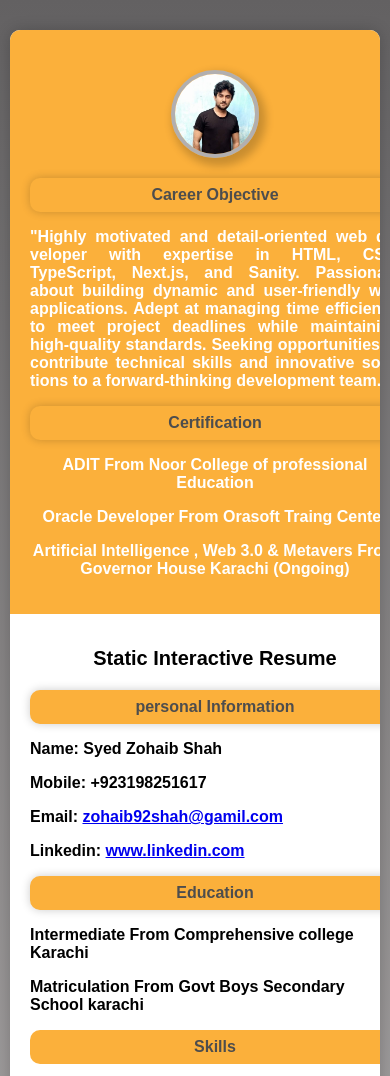
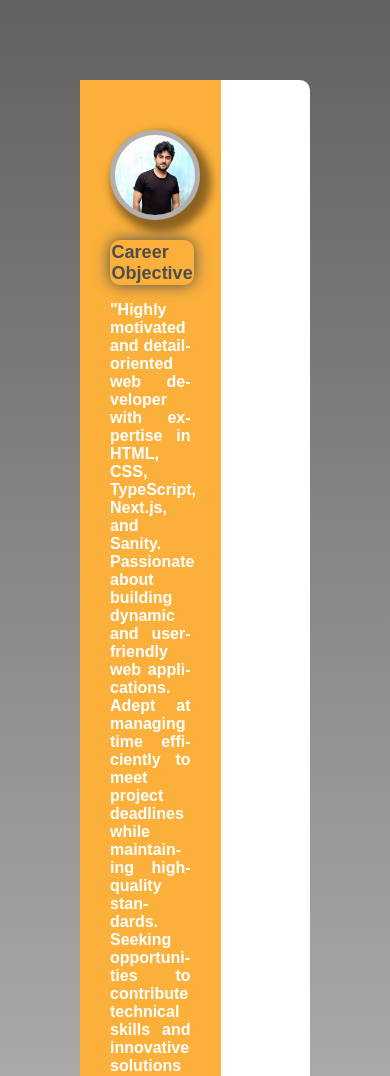
Before and after one commit to zohaib617/hackathone-milestone-1-2, a plain HTML site: page index.html in a window 390 px wide. Shown: the top 1076 px of the page. Drawn offline with Linux system fonts and the light colour scheme.

Commit message:
Update style.css

```diff
--- a/style.css
+++ b/style.css
@@ -3,21 +3,18 @@ body {
     font-family: 'Arial', sans-serif;
     background-color: #f4f4f4;
     margin: 0;
-    padding: 20px;
+    padding: 80px;
     background-image: linear-gradient(#636162, #b2afaf);
+    height: 122vh;
     font-weight: bold;
 }
 
 .resume-container {
     display: flex;
-    flex-direction: row;
     background-color: white;
-    width: 90%;
-    max-width: 1200px;
-    margin: 20px auto;
+    width: 80%;
+    margin: 0 auto;
     border-radius: 10px;
-    box-shadow: 0 0 15px rgba(0, 0, 0, 0.2);
-    overflow: hidden;
     flex-wrap: wrap;
 }
 
@@ -30,60 +27,62 @@ body {
 }
 
 .right-section {
-    padding: 30px;
+    padding: 20px;
     width: 65%;
 }
 
 .profile-img {
-    width: 120px;
-    height: 120px;
+    background-color: #ddd;
+    width: 150px;
+    height: 150px;
     border-radius: 50%;
-    border: 4px solid #b2afaf;
+    border: 5px solid #b2afaf;
     margin: 20px auto;
     display: block;
-    box-shadow: 4px 5px 8px 3px rgba(0, 0, 0, 0.2);
+    box-shadow: 6px 7px 9px 5px rgba(7, 4, 0, 0.45);
 }
 
 h1 {
-    font-size: 24px;
+    font-size: 20px;
+    margin: 10px 0 30px;
     text-align: center;
-    margin-bottom: 20px;
 }
 
 h3 {
     background-color: #fbb03b;
     font-size: 18px;
-    padding: 10px;
-    margin: 15px 0;
+    padding: 2%;
+    margin: 20px 0 10px;
     color: #4d4d4d;
     border-radius: 10px;
-    box-shadow: 0 0 10px rgba(0, 0, 0, 0.2);
-    text-align: center;
+    box-shadow: 0 0 15px #4d4d4d;
+    width: 100%;
+    max-width: 500px;
+    text-align: left;
 }
 
 ul {
     list-style-type: none;
     padding: 0;
-    margin: 0;
+    margin: 10px 0;
 }
 
 ul li {
-    padding: 5px 0;
+    margin: 5px 0;
 }
 
 button {
     background-color: #fbb03b;
     font-size: 18px;
-    padding: 10px;
-    margin: 15px 0;
+    padding: 2%;
+    margin: 20px 0 10px;
     color: #4d4d4d;
     border-radius: 10px;
-    border: none;
+    box-shadow: 0 0 15px #4d4d4d;
     width: 100%;
+    border-color: #fbb03b;
     max-width: 500px;
-    cursor: pointer;
-    display: block;
-    text-align: center;
+    text-align: left;
 }
 
 button:hover {
@@ -91,49 +90,19 @@ button:hover {
 }
 
 /* Responsive Design */
-@media (max-width: 768px) {
-    .resume-container {
-        flex-direction: column;
-        width: 95%;
-    }
-
-    .left-section,
-    .right-section {
-        width: 100%;
-        padding: 20px;
-    }
-
-    .profile-img {
-        width: 100px;
-        height: 100px;
-    }
-}
-
-@media (max-width: 480px) {
-    body {
-        padding: 10px;
-    }
-
-    .resume-container {
-        width: 100%;
-    }
-
+@media (max-width: 600px) {
     .profile-img {
         width: 80px;
         height: 80px;
     }
-
-    h1 {
-        font-size: 20px;
-    }
-
-    h3 {
-        font-size: 16px;
-        padding: 8px;
-    }
-
-    button {
-        font-size: 16px;
-        padding: 8px;
+    .resume-container {
+        width: 100%;
+        flex-wrap: wrap;
     }
 }
+
+@media (max-width: 400px) {
+    body {
+        text-align: center;
+    }
+}
```
